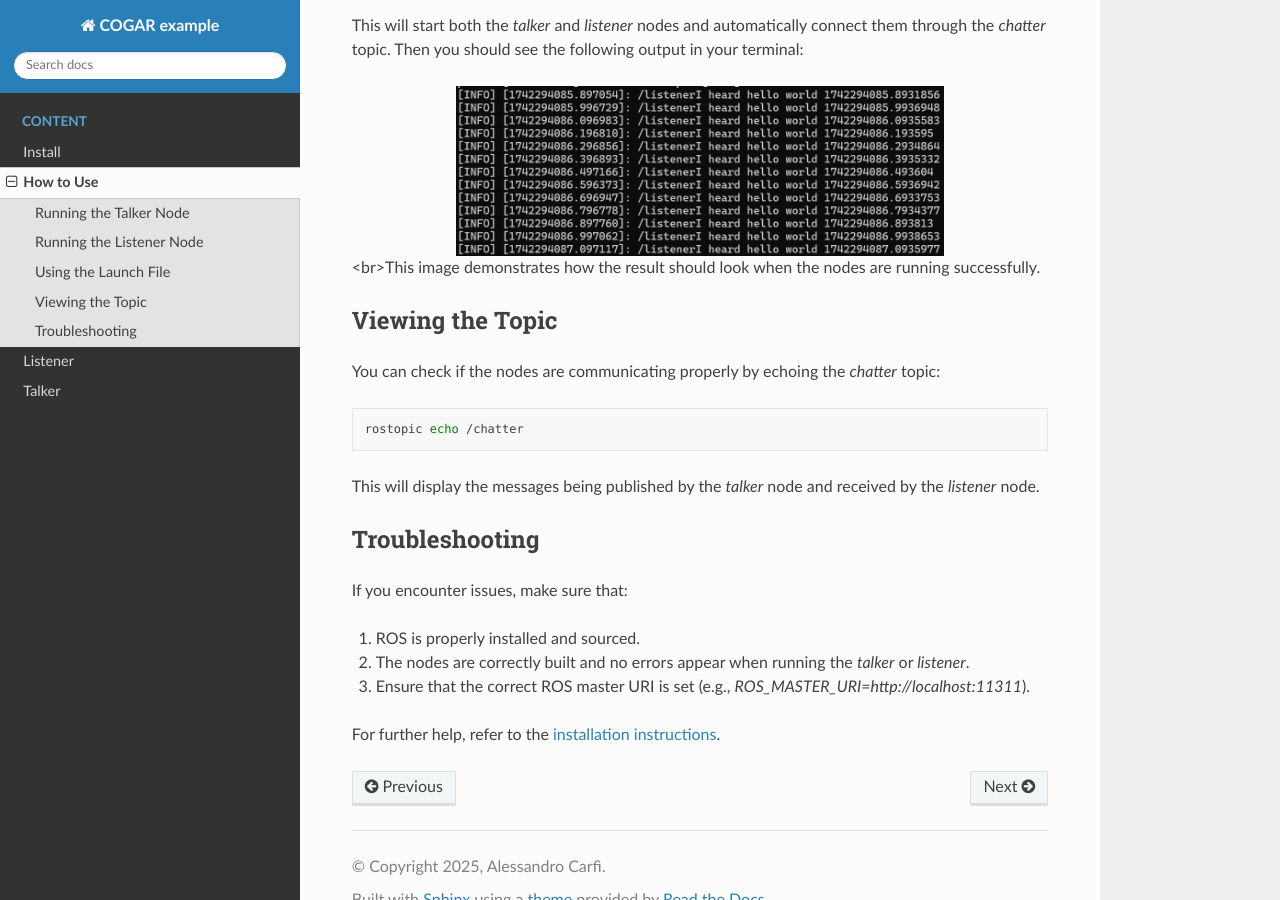
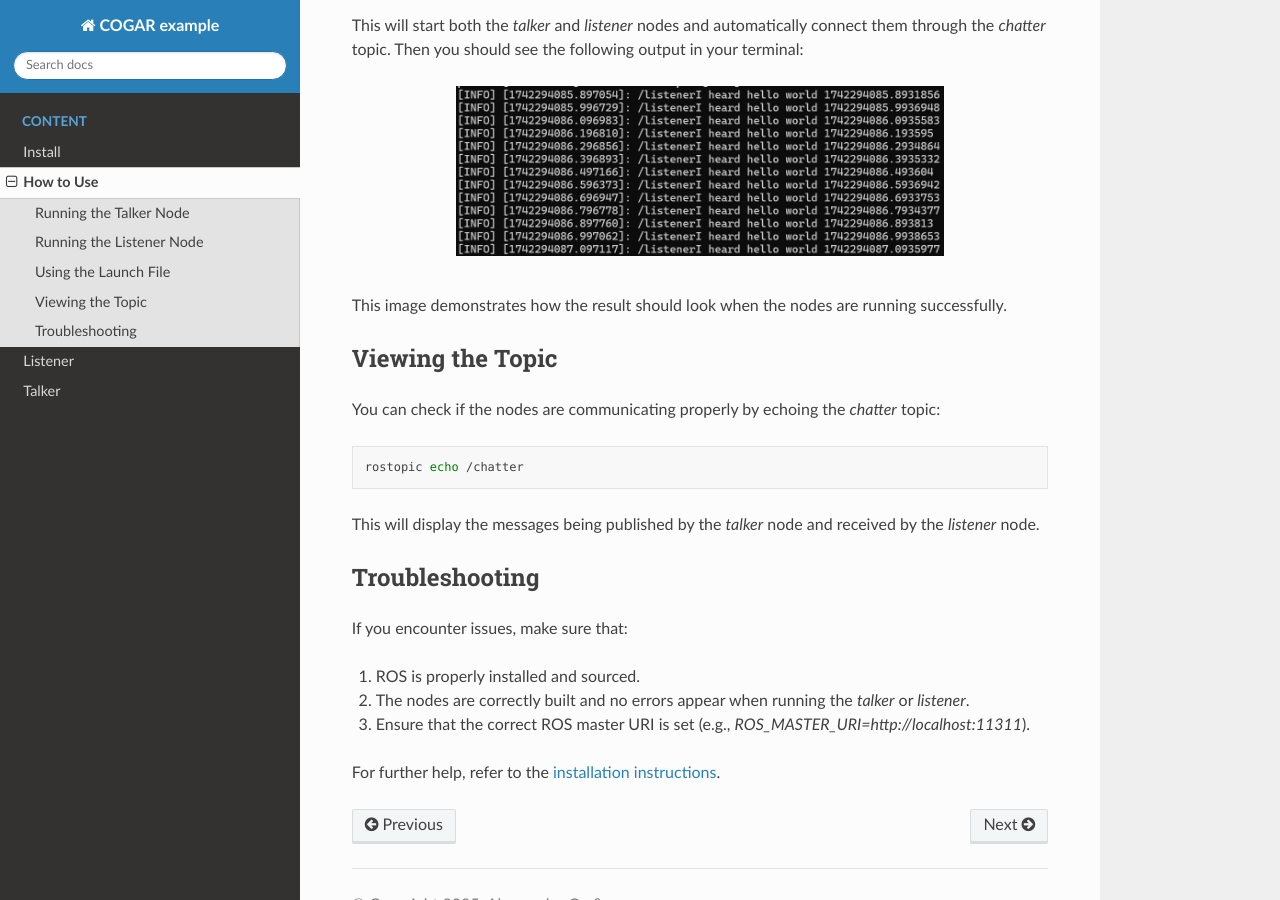
Before and after one commit to ACarfi/COGAR-Example, a Sphinx documentation site: the page built from docs/source/use.rst, in a window 1280 px wide and 900 px high, scrolled down 946 px. Built offline with Sphinx 7.4.7 and the Read the Docs theme 3.1.0, drawn with Linux system fonts in a browser that asks for light colours.

Commit message:
Space Update

```diff
--- a/docs/source/use.rst
+++ b/docs/source/use.rst
@@ -44,8 +44,11 @@ This will start both the `talker` and `listener` nodes and automatically connect
    :align: center
    :width: 70%
 
+.. raw:: html
 
-<br>This image demonstrates how the result should look when the nodes are running successfully.
+   <br><br>
+
+This image demonstrates how the result should look when the nodes are running successfully.
 
 
 Viewing the Topic
```
